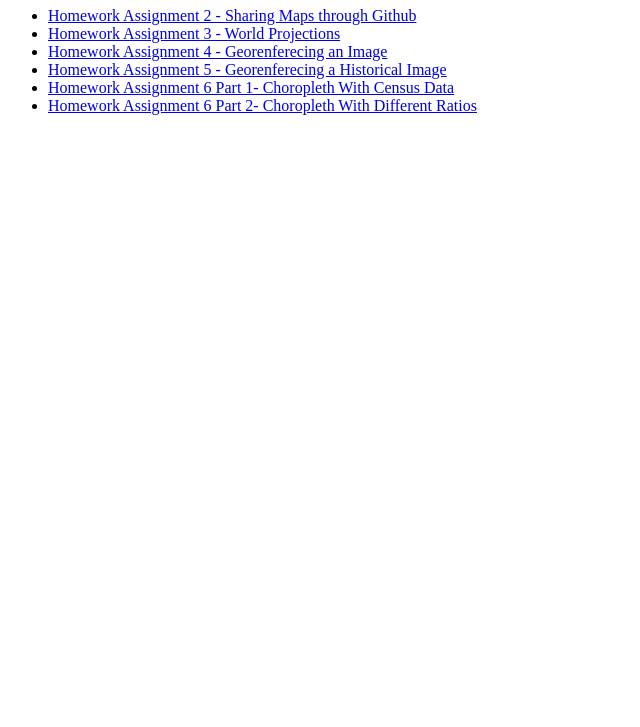
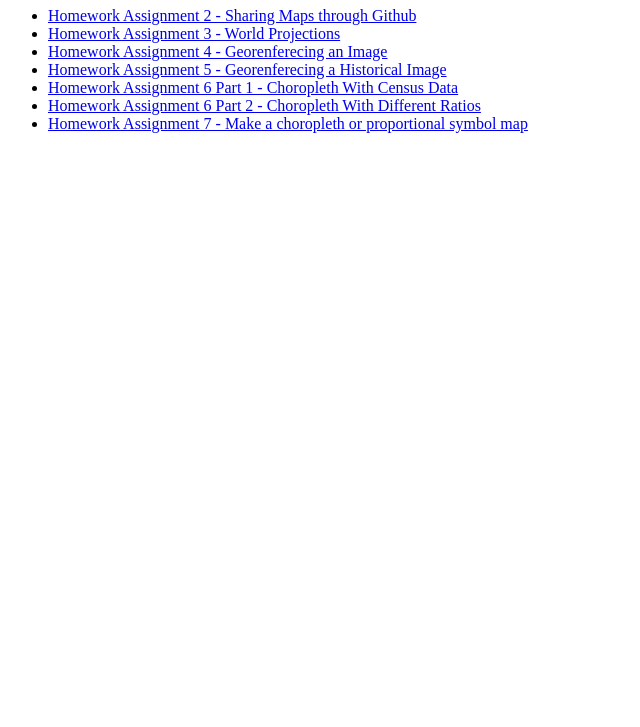
Before and after one commit to khumbaeli5/GEOG-370, a plain HTML site: page index.html in a window 1280 px wide. Shown: the part 73-800 px from the top of the page, without its empty margins (0-640 px from the left). Drawn offline with Linux system fonts and the light colour scheme.

Commit message:
Update index.html

```diff
--- a/index.html
+++ b/index.html
@@ -9,8 +9,10 @@
             <li><a href="./HW3/Worldprojections/worldprojections.html">Homework Assignment 3 - World Projections</a></li>
             <li><a href="./HW4/HW4.html">Homework Assignment 4 - Georenferecing an Image</a></li>
             <li><a href="./HW5/HW5.html">Homework Assignment 5 - Georenferecing a Historical Image</a></li>
-            <li><a href="./HW6/HW6.html">Homework Assignment 6 Part 1- Choropleth With Census Data</a></li>
-            <li><a href="./HW6/HW6.2.html">Homework Assignment 6 Part 2- Choropleth With Different Ratios</a></li>
+            <li><a href="./HW6/HW6.html">Homework Assignment 6 Part 1 - Choropleth With Census Data</a></li>
+            <li><a href="./HW6/HW6.2.html">Homework Assignment 6 Part 2 - Choropleth With Different Ratios</a></li>
+            <li><a href="./HW6/HW6.2.html">Homework Assignment 7 - Make a choropleth or proportional symbol map</a></li>
+            </ul>
         </ul>
     </body>
 </html>
```
